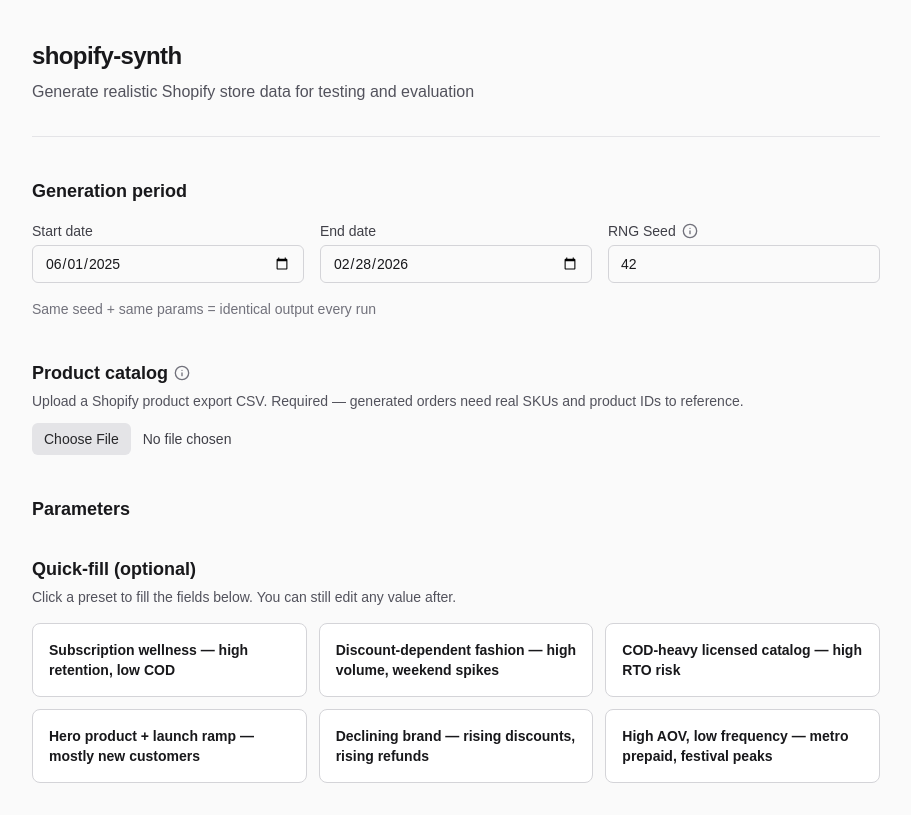
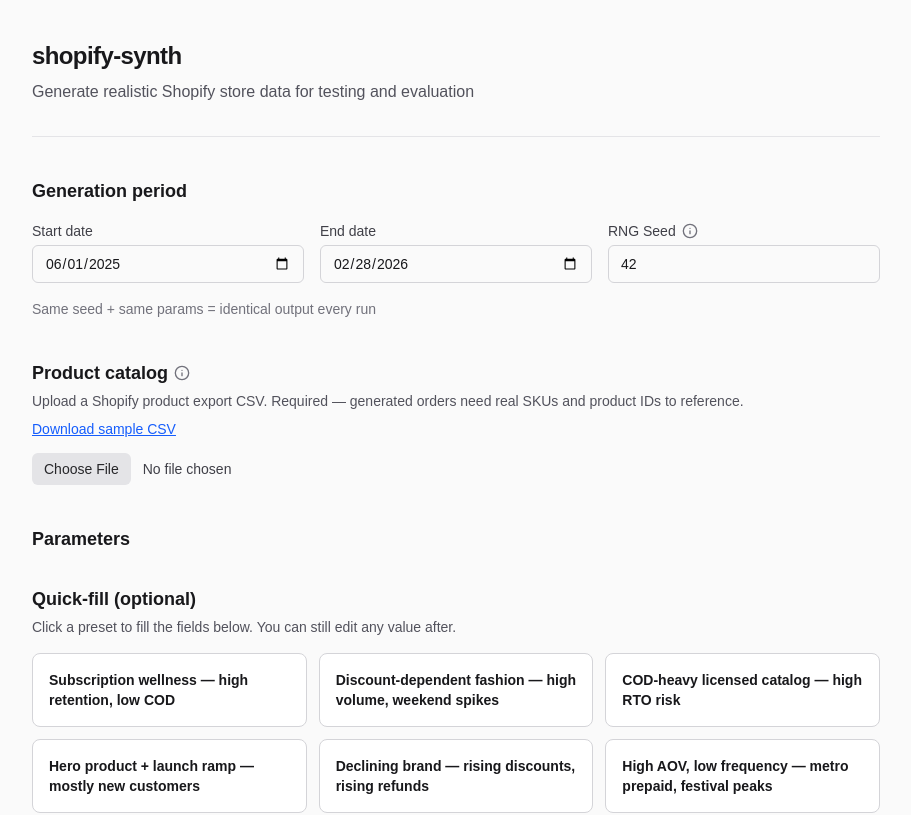
Before and after one commit to piyushwadhwa25/shopify-synth, a Next.js app: page / in a window 1280 px wide. Shown: the top 815 px of the page, without its empty margins (184-1095 px from the left). Built offline with nearby package versions, Linux system fonts and the light colour scheme.

Commit message:
link downloadable sample product CSV near upload section

```diff
--- a/src/components/CatalogUpload.tsx
+++ b/src/components/CatalogUpload.tsx
@@ -94,6 +94,13 @@
           Upload a Shopify product export CSV. Required — generated orders need
           real SKUs and product IDs to reference.
         </p>
+        <a
+          href="/sample-catalog.csv"
+          download
+          className="mt-2 inline-block text-sm text-blue-600 underline hover:text-blue-800"
+        >
+          Download sample CSV
+        </a>
       </div>
 
       <div className="flex flex-wrap items-center gap-3">
```
Also changed, not shown: public/sample-catalog.csv (added).
